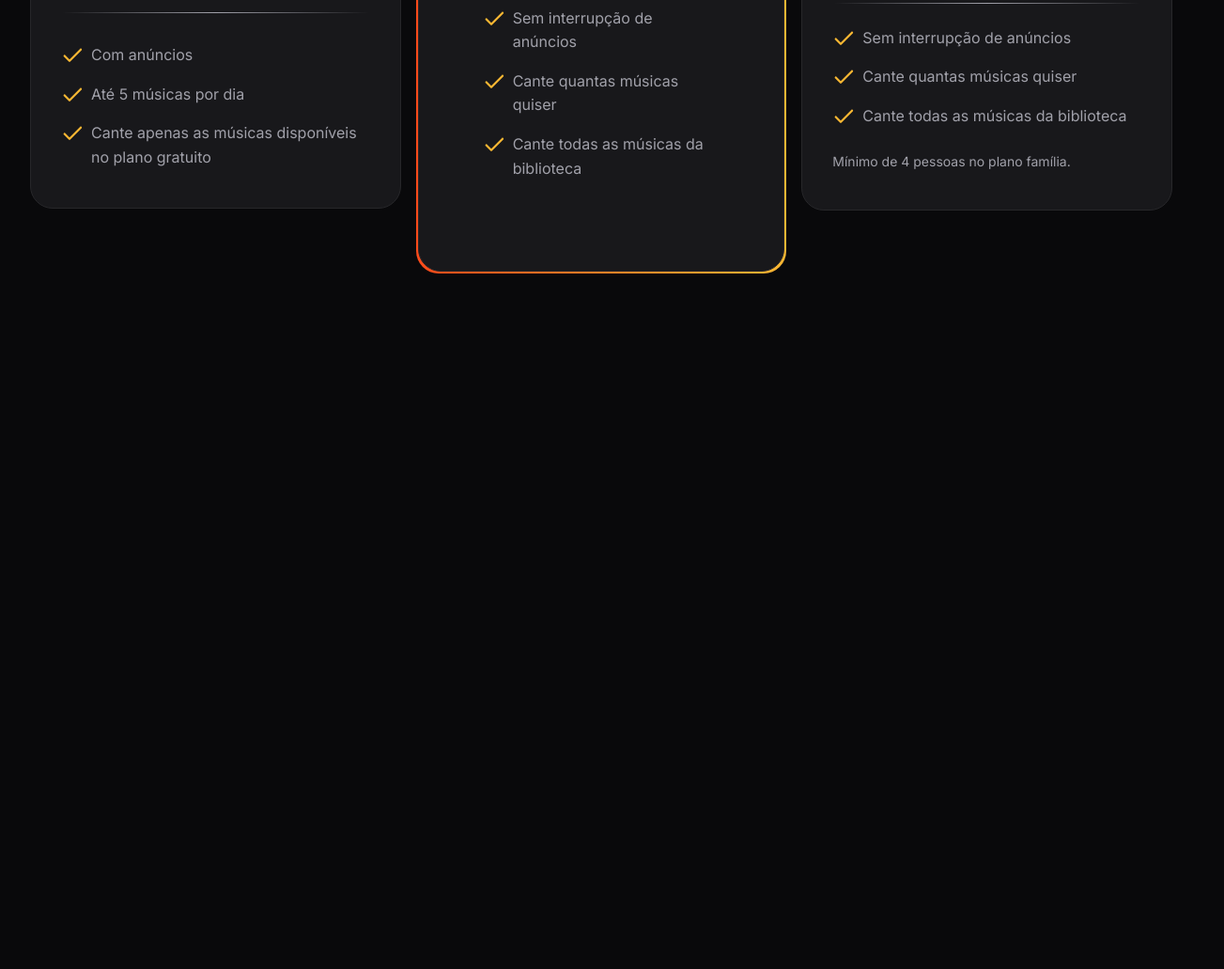
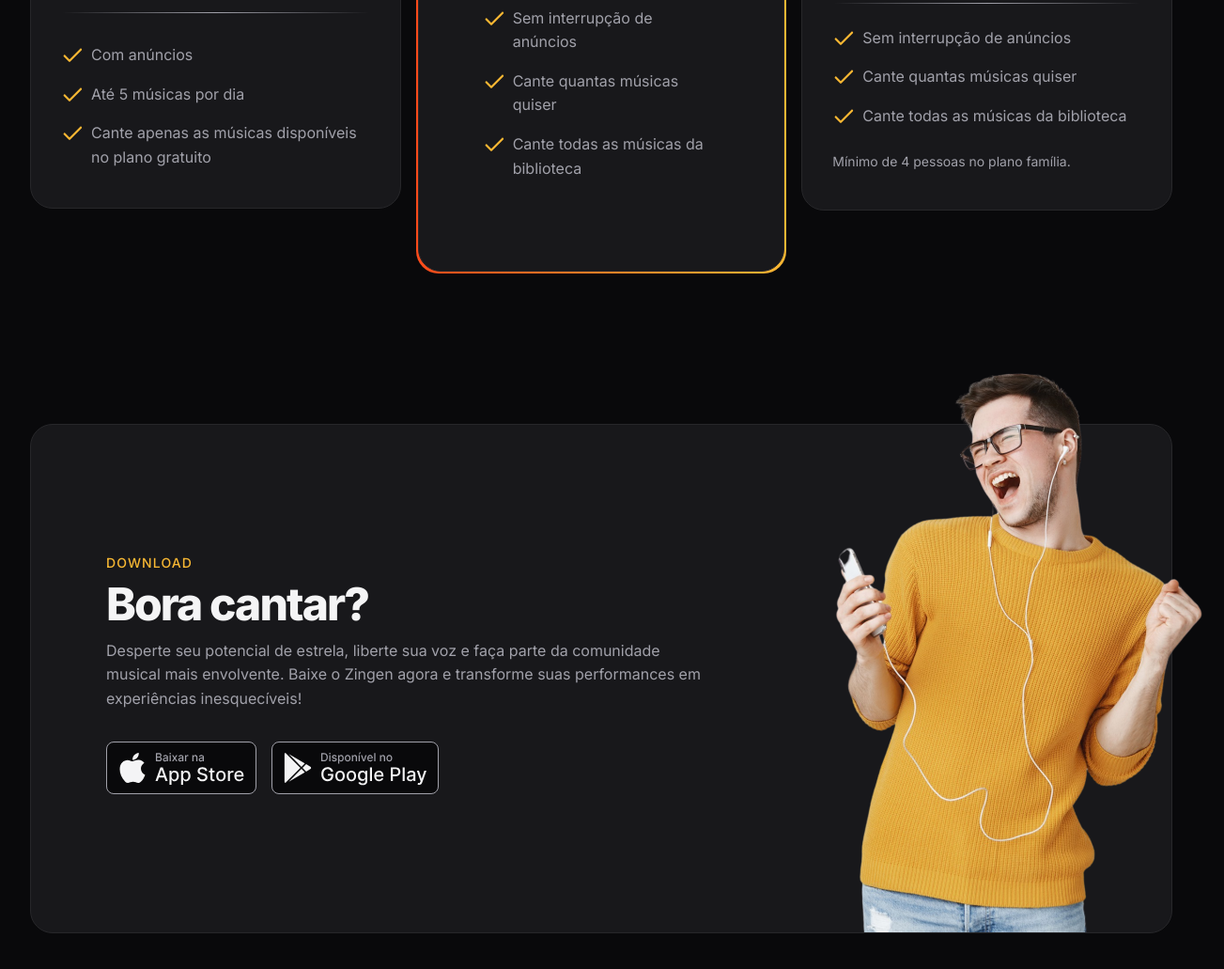
Before and after one commit to GhDanielOliveira/zigem, a plain HTML site: page index.html in a window 1280 px wide. Shown: the part 3253-4284 px from the top of the page at 94% size, 1303 px wide, since content can reach past the window. Before the commit the page ends 3624 px from the top, so only its background shows below. Drawn offline with Linux system fonts and the light colour scheme.

Commit message:
Section download

```diff
--- a/index.html
+++ b/index.html
@@ -159,5 +159,28 @@
       </div>
     </div>
   </section>
+
+  <section id="download">
+    <div class="container py-xl">
+      <div class="card px-lg even-columns items-center">
+        <div>
+          <header>
+            <strong>download</strong>
+            <h2>Bora cantar?</h2>
+          </header>
+          <p>Desperte seu potencial de estrela, liberte sua voz e faça parte da comunidade musical mais envolvente. Baixe o Zingen agora e transforme suas performances em experiências inesquecíveis!</p>
+          <div class="buttons flex gap-1">
+            <a href="#">
+              <img src="assets/icons/button-appstore.svg" alt="Baixar da Apple Store">
+            </a>
+            <a href="#">
+              <img src="assets/icons/button-playstore.svg" alt="Baixar da Play Store">
+            </a>
+          </div>
+        </div>
+        <img src="assets/rapaz-ouvindo-musica-com-fones-de-ouvido-e-cantando-no-aplicativo-de-karaoke-removebg 1.png" alt="">
+      </div>
+    </div>
+  </section>
 </body>
 </html>
--- /dev/null
+++ b/style/download.css
@@ -0,0 +1,32 @@
+#download {
+  & .card {
+    padding: 3rem 1.5rem 15rem;
+    position: relative;
+
+    & > img {
+      width: 14.5rem;
+      position: absolute;
+      bottom: 0;
+      right: -3.5rem;
+    }
+  }
+
+  & .buttons {
+    flex-wrap: wrap;
+    margin-top: 2rem;
+  }
+
+  @media (width >= 80em){
+    .card {
+      padding: 8.75rem 5rem;
+
+      & > div:nth-child(1) {
+        max-width: 40rem;
+      }
+
+      & > img {
+        width: 29.125rem;
+      }
+    }
+  }
+}
--- a/style/global.css
+++ b/style/global.css
@@ -46,6 +46,8 @@
   font-size: var(--fs-base);
   line-height: 1.6;
   color: var(--text-color-primary);
+
+  overflow-x: hidden;
 }
 body {
   background-color: var(--bg-color);
--- a/style/index.css
+++ b/style/index.css
@@ -9,3 +9,4 @@
 @import url(cards.css);
 @import url(features.css) (width >= 80em);
 @import url(pricing.css);
+@import url(download.css);
```
Also changed, not shown: assets/icons/button-appstore.svg (added), assets/icons/button-playstore.svg (added).
